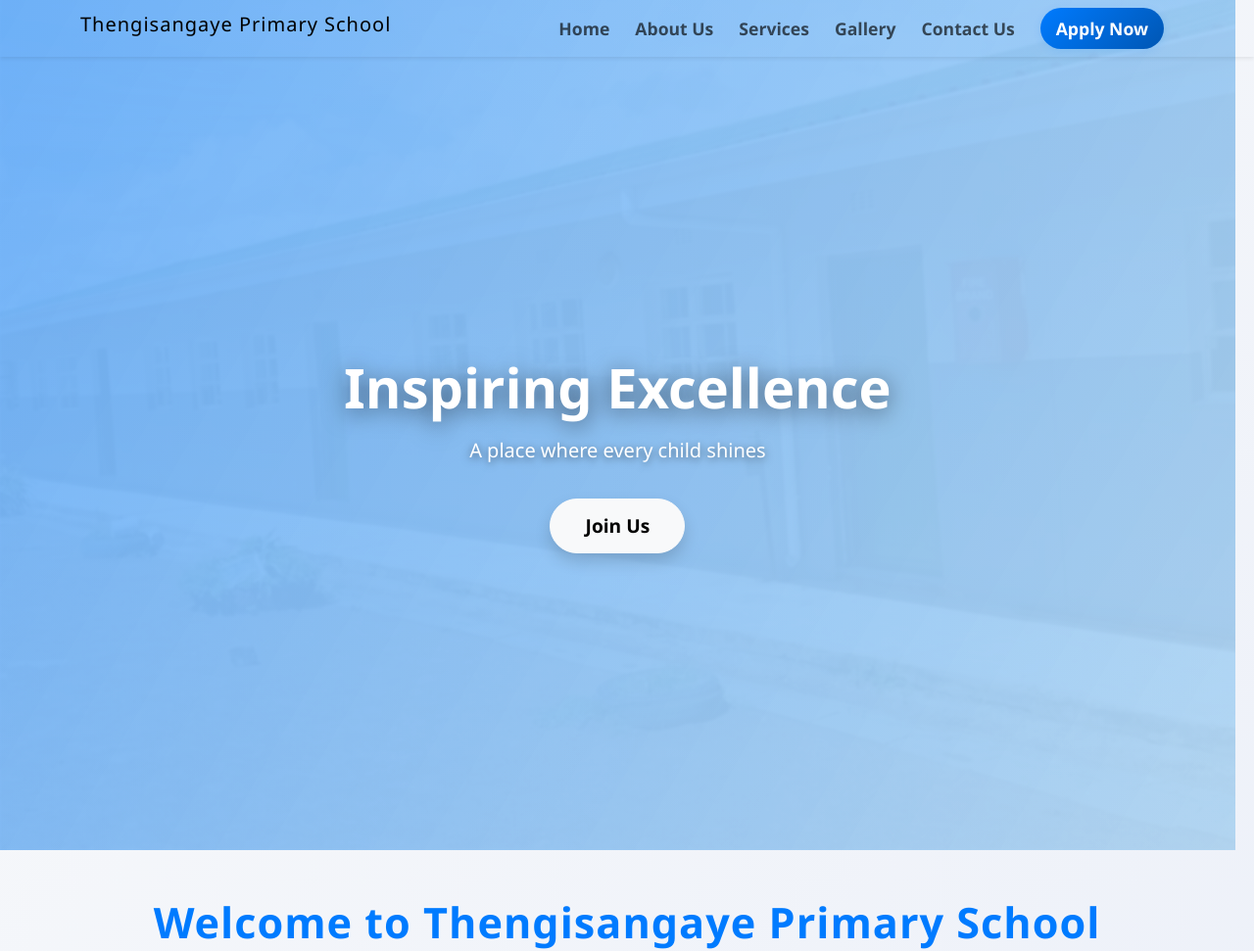
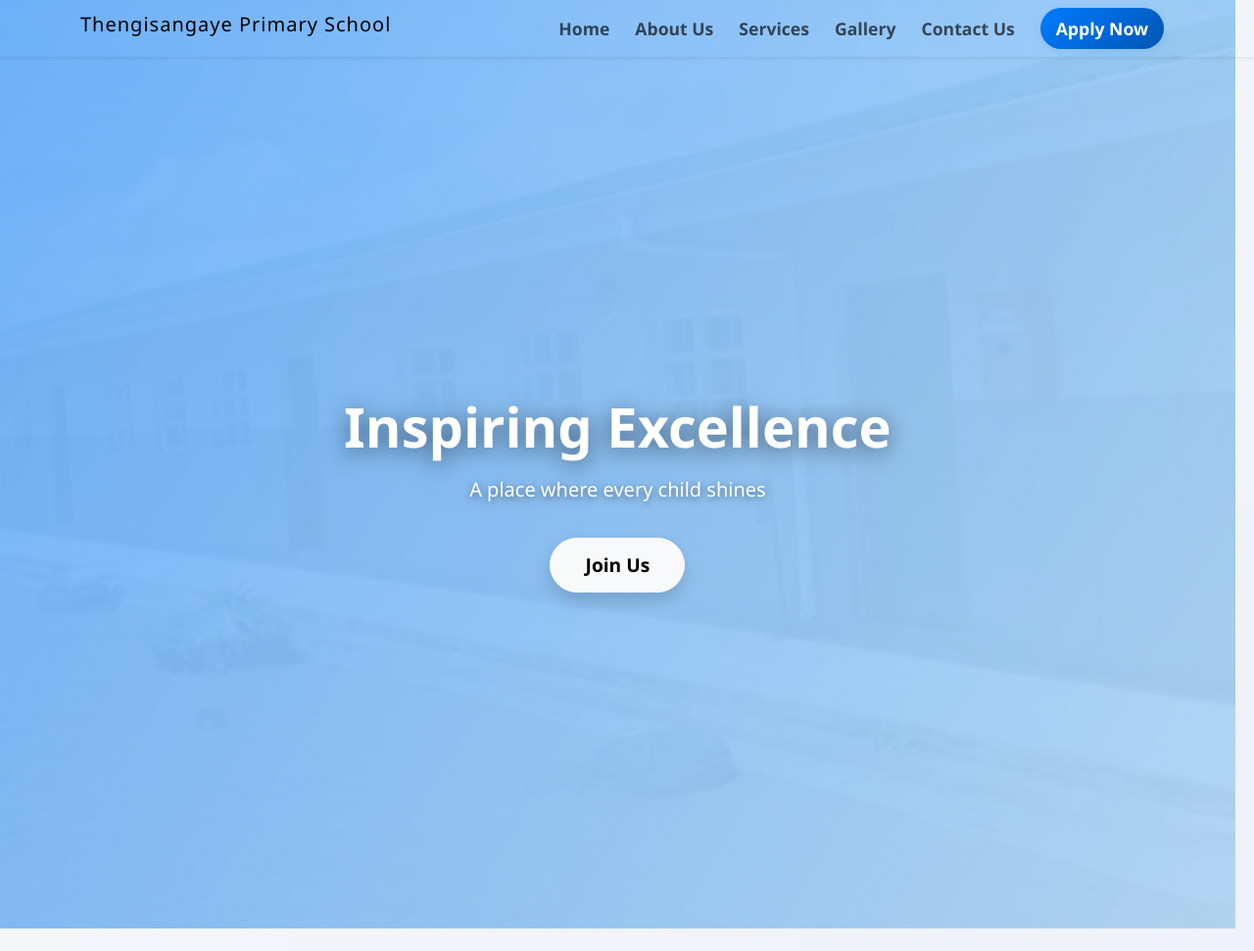
Before and after one commit to Mtharget/Thengisangaye, a plain HTML site: page index.html in a window 1280 px wide. Shown: the top 971 px of the page at 98% size. Drawn offline with nearby package versions, Linux system fonts and the light colour scheme.

Commit message:
Update index.html

```diff
--- a/index.html
+++ b/index.html
@@ -185,8 +185,8 @@ border-radius: 50px;
 .hero-image-section {
     /* background: linear-gradient(120deg, #007bff 0%, #6bc1ff 100%); */
     position: relative;
-    min-height: 100vh;
-    height: 120vh;
+    min-height: 130vh;
+    height: 130vh;
     width: 98.5vw;
     margin-bottom: 2.5rem;
     /* border-radius: 0 0 24px 24px; */
@@ -198,7 +198,7 @@ border-radius: 50px;
 }
 .hero-img-slider {
     width: 100vw;
-    height: 120vh;
+    height: 130vh;
     position: absolute;
     top: 0; left: 0; right: 0; bottom: 0;
     z-index: 1;
@@ -207,7 +207,7 @@ border-radius: 50px;
 /* Smooth fade and zoom for hero images */
 .hero-img-slide {
     width: 100vw;
-    height: 120vh;
+    height: 130vh;
     object-fit: cover;
     object-position: center;
     position: absolute;
```
